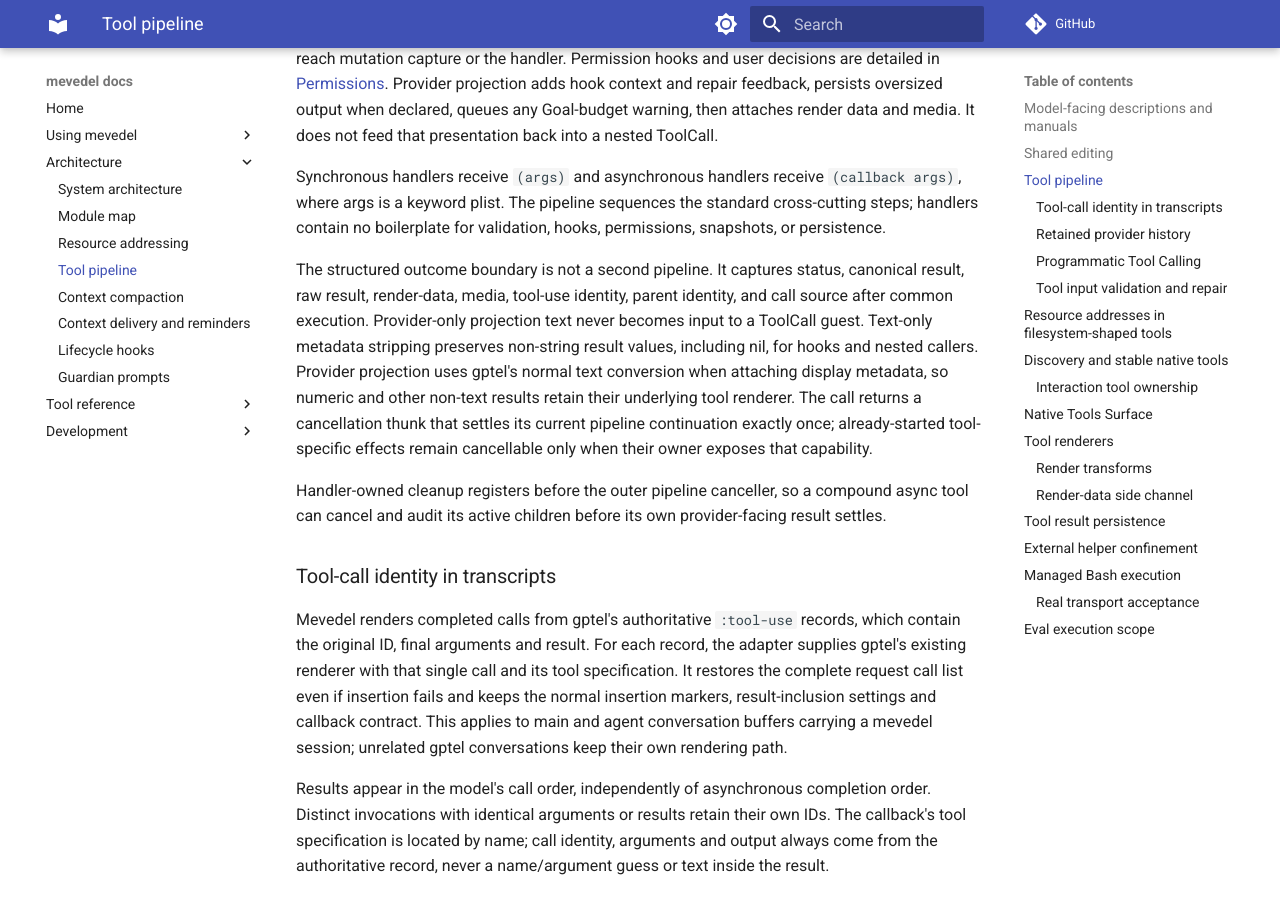
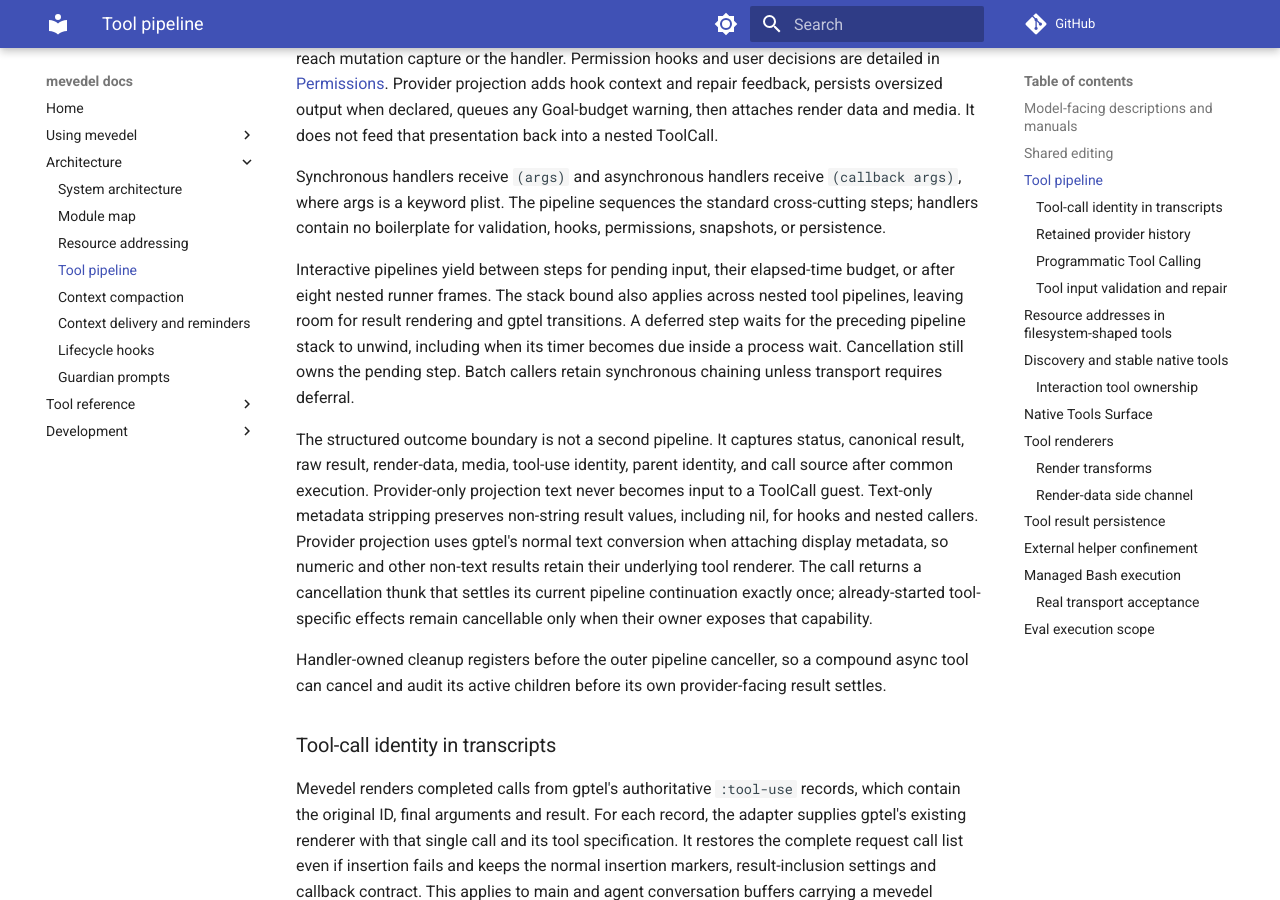
Before and after one commit to FrauH0lle/mevedel, an MkDocs documentation site: the page built from docs/tools.md, in a window 1280 px wide and 900 px high, scrolled down 2700 px. Built offline with MkDocs 1.6.1 and Material for MkDocs 9.7.7, drawn with Linux system fonts in a browser that asks for light colours; comment, search, counter and statistics services are not loaded.

Commit message:
fix(pipeline): Bound interactive synchronous callback depth
Fast interpreted steps can exhaust the evaluator before the elapsed-time budget forces a yield. Bound interactive runner depth and keep timer-resumed steps from reentering an active predecessor. Preserve cancellation ownership and synchronous batch behavior.

* mevedel-pipeline.el (mevedel-pipeline--chain-depth, mevedel-pipeline--run): Bound synchronous runner frames and retain depth ownership throughout deferred execution.
* test/test-mevedel-pipeline.el (mevedel-pipeline--run/yield): Cover fast chains, initial and resumed predecessor waits, and cancellation.
* docs/tools.md: Document stack-budget scheduling.
* .mevedel/shared/pipeline-stack-recovery-20260927.md: Record reproduction, validation, limitations, and live recovery.

Validation: 298 focused pipeline/PTC tests pass; 210 files compile without warnings. Independent follow-up review passes. Broader checks pass 265/267; both failing reasoning/injection ordering tests also fail with the original pipeline.

```diff
--- a/docs/tools.md
+++ b/docs/tools.md
@@ -82,6 +82,13 @@ Synchronous handlers receive `(args)` and asynchronous handlers receive
 pipeline sequences the standard cross-cutting steps; handlers contain no
 boilerplate for validation, hooks, permissions, snapshots, or
 persistence.
+
+Interactive pipelines yield between steps for pending input, their elapsed-time
+budget, or after eight nested runner frames. The stack bound also applies across
+nested tool pipelines, leaving room for result rendering and gptel transitions.
+A deferred step waits for the preceding pipeline stack to unwind, including when
+its timer becomes due inside a process wait. Cancellation still owns the pending
+step. Batch callers retain synchronous chaining unless transport requires deferral.
 
 The structured outcome boundary is not a second pipeline. It captures status,
 canonical result, raw result, render-data, media, tool-use identity, parent
```
Also changed, not shown: .mevedel/shared/pipeline-stack-recovery-20260927.md (added, +59 -0 lines), 2 other files.
